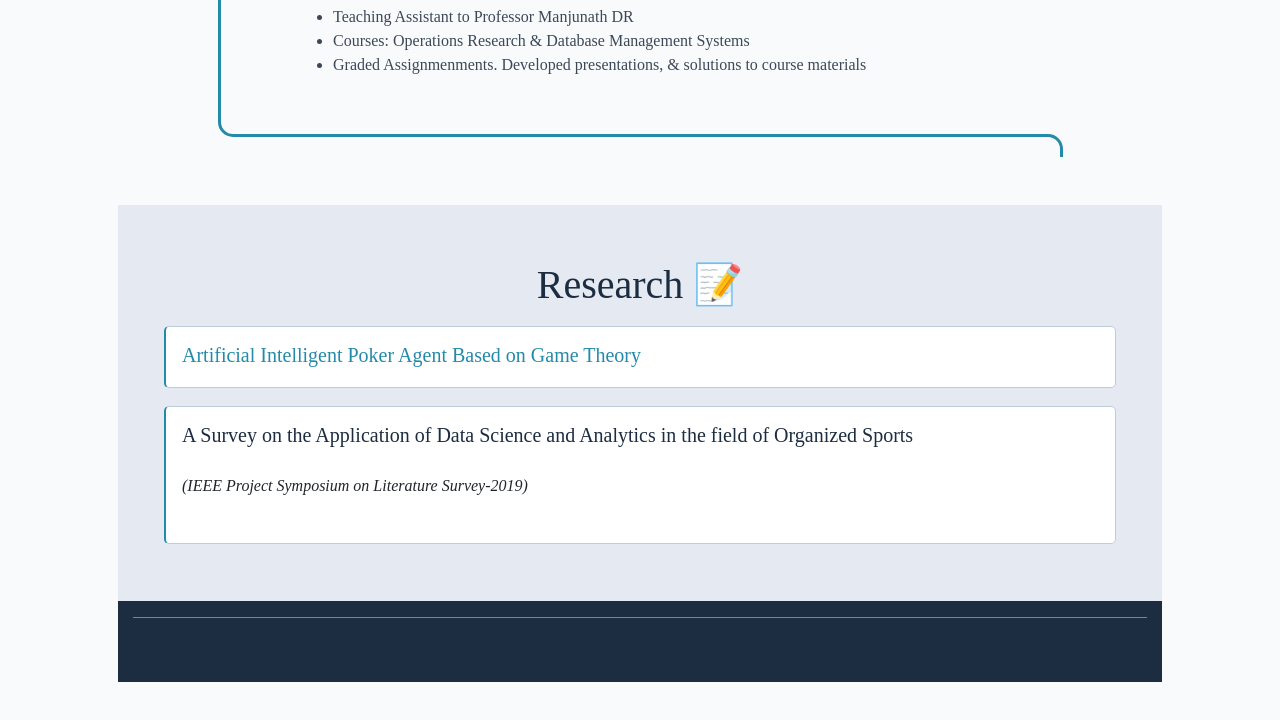
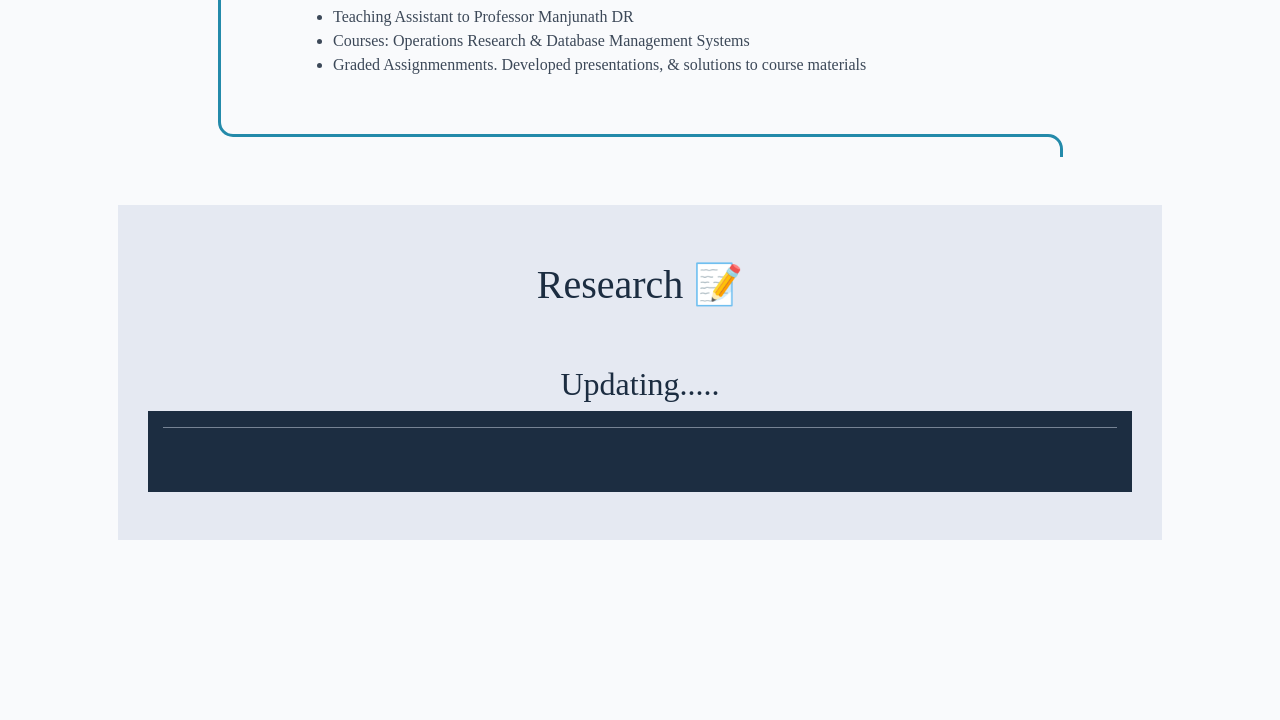
Before and after one commit to skwolvie/sachin.github.io, a plain HTML site: page index.html in a window 1280 px wide. Shown: the part 3520-4240 px from the top of the page. After the commit the page ends 4108 px from the top, so only its background shows below. Drawn offline with Linux system fonts and the light colour scheme; a web font is replaced by a local one.

Commit message:
final except research

```diff
--- a/index.html
+++ b/index.html
@@ -412,7 +412,9 @@
 <div class="container-fluid section-holder d-flex bg-dimmed">
   <div class="container-fluid anchor pb-5 education-section" id="pub">
       <h1 class="text-center">Research 📝</h1>
-      <div class="container">
+      <br><br>
+      <h2 style="text-align: center;">Updating.....</h2>
+      <!-- <div class="container">
           <table class="education-info-table">
               <tbody>
                   <tr>
@@ -453,7 +455,7 @@
         </table>
     </div>
   </div>
-</div>
+</div> -->
 
 <!--- certifications posts-->
 <!--- certifications posts-->
```
